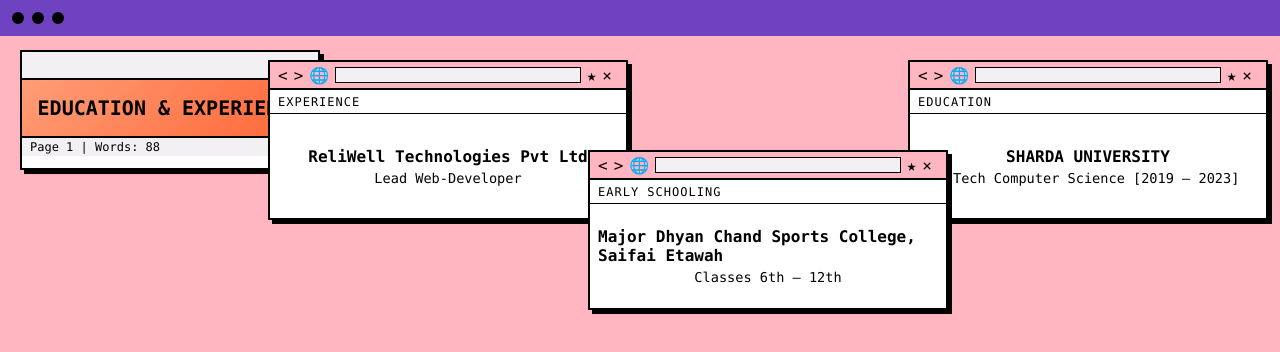
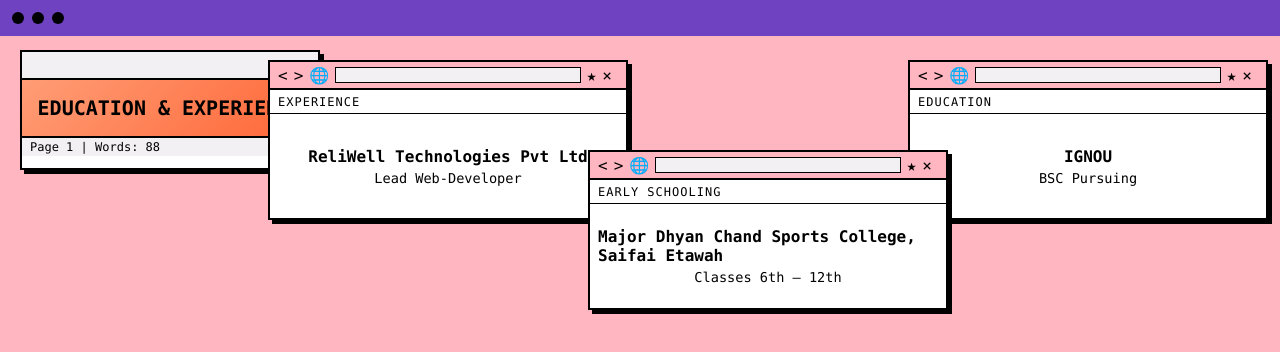
Before and after one commit to Danishanwar01/Portfolio, a React (Create React App) app: page /background in a window 1280 px wide. Shown: the top 352 px of the page. Built offline with nearby package versions, Linux system fonts and the light colour scheme.

Commit message:
Update Background.jsx

```diff
--- a/src/components/Background.jsx
+++ b/src/components/Background.jsx
@@ -64,8 +64,8 @@
         </div>
         <div className="browser-section-label">EDUCATION </div>
         <div className="browser-content">
-          <h3 className="edu-school">SHARDA UNIVERSITY</h3>
-          <p className="edu-degree">B-Tech Computer Science [2019 – 2023]</p>
+          <h3 className="edu-school">IGNOU</h3>
+          <p className="edu-degree">BSC Pursuing</p>
         </div>
       </div>
 
```
